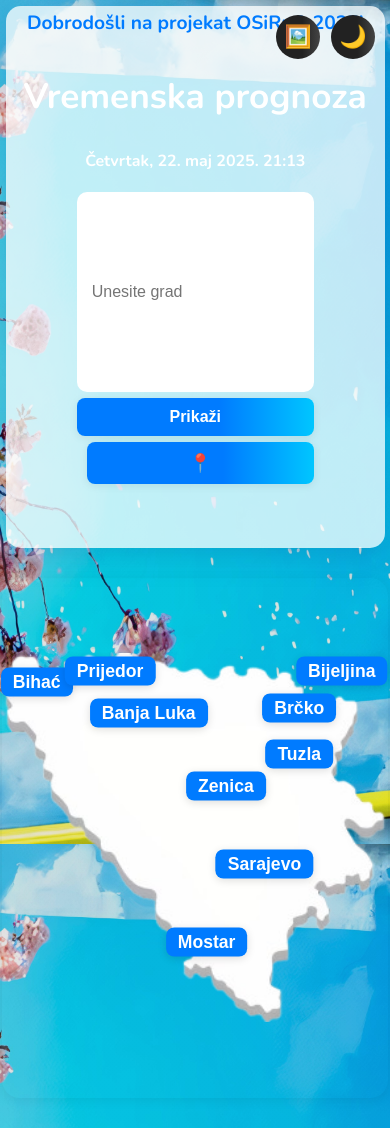
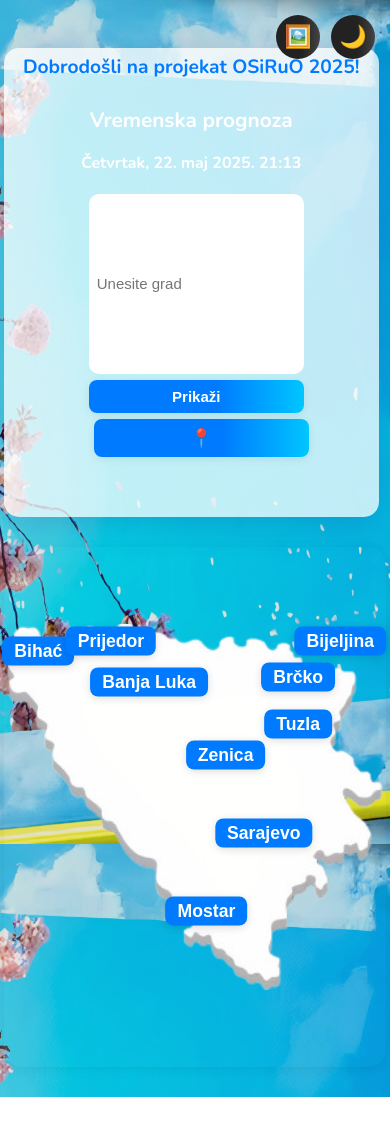
Before and after one commit to harisbasic404/OSIRUO-PROJEKAT, a Flask app: page / in a window 390 px wide. After the commit the page ends 1097 px from the top, so only its background shows below. Run offline with Flask 2, Linux system fonts and the light colour scheme.

Commit message:
Enhance mobile responsiveness by adjusting layout and padding for containers and forms; improve button and heading styles

```diff
--- a/static/style.css
+++ b/static/style.css
@@ -422,38 +422,46 @@ body.light #main-weather-icon {
 }
 
 @media (max-width: 600px) {
-    .forecast-grid {
-        flex-wrap: wrap;
-        justify-content: center;
-        gap: 8px;
-        overflow-x: visible;
+    body {
+        padding-top: 24px;
     }
-    .forecast-card {
-        min-width: 90vw;
-        max-width: 98vw;
-        flex: 1 1 90vw;
-        margin-bottom: 10px;
+    .container {
+        margin-top: 24px;
+        margin-bottom: 8px;
+        margin-left: 4px;
+        margin-right: 4px;
+        padding: 6px 2px;
     }
     .weather-form {
         flex-direction: column;
         align-items: stretch;
         gap: 6px;
+        margin-bottom: 14px;
     }
-    .container {
-        margin: 6px;
-        padding: 4px;
+    .weather-form input[type="text"],
+    .weather-form input,
+    .weather-form select {
+        font-size: 15px;
+        padding: 7px 8px;
+        min-width: 0;
+        width: 100%;
+        max-width: 220px;
+        margin: 0 auto;
+        box-sizing: border-box;
     }
-    #bih-img-map {
-        max-width: 99vw;
-        width: 99vw;
-        height: auto;
-        min-width: 0;
-        margin: 12px auto;
+    .btn-primary, .weather-form button {
+        font-size: 15px;
+        padding: 8px 10px;
+        width: 100%;
+        max-width: 220px;
+        margin: 0 auto;
+        box-sizing: border-box;
     }
-    #bih-img-map img {
-        border-radius: 10px;
-        width: 100%;
-        height: auto;
-        object-fit: contain;
+    h1 {
+        font-size: 1.3rem;
+        margin-bottom: 18px;
+    }
+    h2 {
+        font-size: 1.1rem;
     }
 }
```
